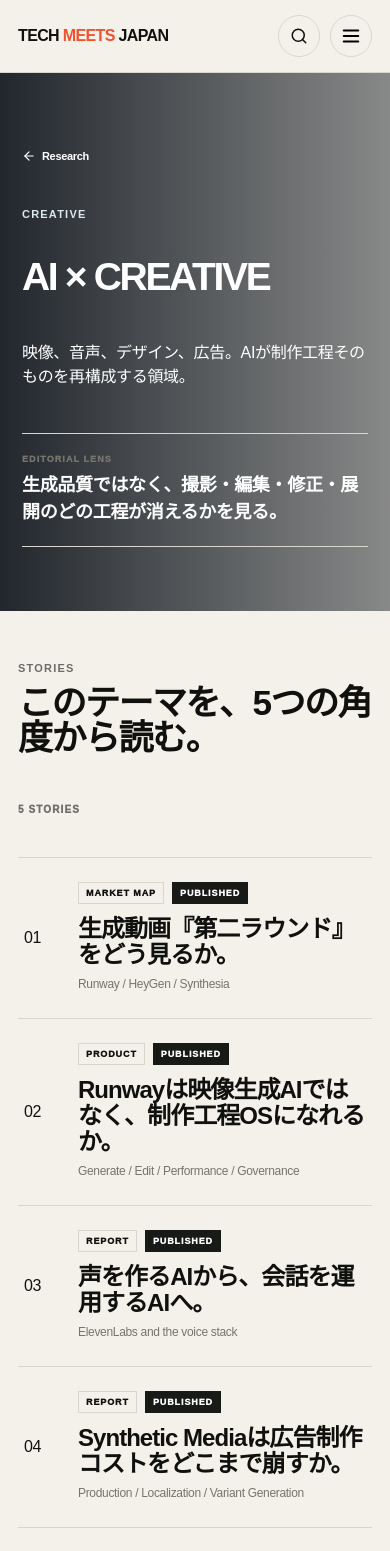
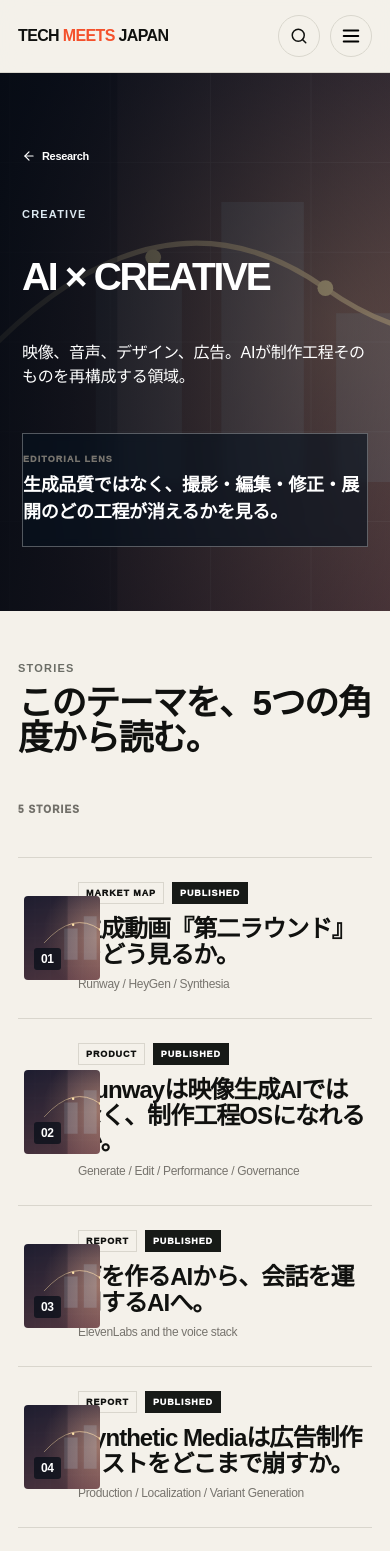
Before and after one commit to yasu-kai/tech-meets-japan, a Next.js app: page /research/ai-creative in a window 390 px wide. Shown: the top 1551 px of the page. Built offline with nearby package versions, Linux system fonts and the light colour scheme.

Commit message:
style: consistent editorial photography surfaces across research journeys

```diff
--- a/app/globals.css
+++ b/app/globals.css
@@ -1795,3 +1795,39 @@ linear-gradient(135deg,rgba(255,255,255,.04),transparent 55%)}
   background-size:cover;
   background-position:center;
 }
+
+
+/* Editorial visual system: category art is an image surface, while headings remain accessible HTML. */
+.tmj-research-category-hero{background-image:url('/hero-research.svg')}
+.tmj-research-category-ai-work{background-image:url('/hero-products.svg')}
+.tmj-research-category-ai-security{background-image:url('/offensive-ai-hero.png')}
+.tmj-research-category-ai-creative{background-image:url('/hero-signals.svg')}
+.tmj-research-category-ai-industry{background-image:url('/hero-research.svg')}
+.tmj-research-category-robotics{background-image:url('/hero-products.svg')}
+.tmj-research-category-gadgets{background-image:url('/hero-early-stage.svg')}
+.tmj-research-category-hero .research-back{color:#fff}
+.tmj-research-category-hero .category-thesis{background:rgba(7,17,30,.65);color:#fff;border:1px solid rgba(255,255,255,.3);backdrop-filter:blur(4px)}
+.story-editorial-with-image{background-image:linear-gradient(90deg,rgba(7,12,22,.78),rgba(7,12,22,.16)),url('/hero-research.svg');background-size:cover;background-position:center;color:#fff}
+.story-editorial-with-image.story-editorial-visual-ai-work{background-image:linear-gradient(90deg,rgba(7,12,22,.8),rgba(7,12,22,.2)),url('/hero-products.svg')}
+.story-editorial-with-image.story-editorial-visual-ai-security{background-image:linear-gradient(90deg,rgba(7,12,22,.83),rgba(7,12,22,.2)),url('/offensive-ai-hero.png')}
+.story-editorial-with-image.story-editorial-visual-ai-creative{background-image:linear-gradient(90deg,rgba(7,12,22,.82),rgba(7,12,22,.2)),url('/hero-signals.svg')}
+.story-editorial-with-image.story-editorial-visual-robotics{background-image:linear-gradient(90deg,rgba(7,12,22,.85),rgba(7,12,22,.2)),url('/hero-products.svg')}
+.story-editorial-with-image.story-editorial-visual-gadgets{background-image:linear-gradient(90deg,rgba(7,12,22,.8),rgba(7,12,22,.2)),url('/hero-early-stage.svg')}
+.research-category-photo,.topic-image,.story-related-image,.published-feature-photo{background-color:#152439;background-image:url('/hero-research.svg');background-size:cover;background-position:center;position:relative;overflow:hidden}
+.research-category-photo{height:124px;margin:-12px -12px 18px;border-radius:4px;display:flex;align-items:flex-start;padding:14px}
+.research-category-photo span{background:rgba(2,12,24,.7);padding:5px 10px;color:white;font-size:12px;font-weight:800;border-radius:3px}
+.research-category-photo-ai-work,.topic-image-ai-work,.story-related-image-ai-work{background-image:url('/hero-products.svg')}
+.research-category-photo-ai-security,.topic-image-ai-security,.story-related-image-ai-security{background-image:url('/offensive-ai-hero.png')}
+.research-category-photo-ai-creative,.topic-image-ai-creative,.story-related-image-ai-creative{background-image:url('/hero-signals.svg')}
+.research-category-photo-robotics,.topic-image-robotics,.story-related-image-robotics{background-image:url('/hero-products.svg')}
+.research-category-photo-gadgets,.topic-image-gadgets,.story-related-image-gadgets{background-image:url('/hero-early-stage.svg')}
+.topic-image{width:118px;min-width:118px;min-height:96px;border-radius:4px;display:flex;align-items:flex-end;padding:10px}
+.topic-image span{color:white;background:rgba(3,12,22,.7);padding:4px 7px;border-radius:3px;font-weight:800;font-size:12px}
+.story-related-image{width:100%;height:96px;border-radius:3px;margin-bottom:12px}
+.published-feature-photo{width:130px;min-width:130px;height:115px;background-image:url('/offensive-ai-hero.png');border-radius:4px}
+@media(max-width:640px){
+  .research-category-photo{height:118px}
+  .topic-image{width:76px;min-width:76px;min-height:84px}
+  .published-feature-photo{width:100%;height:140px}
+  .tmj-research-category-hero{min-height:430px}
+}
```
